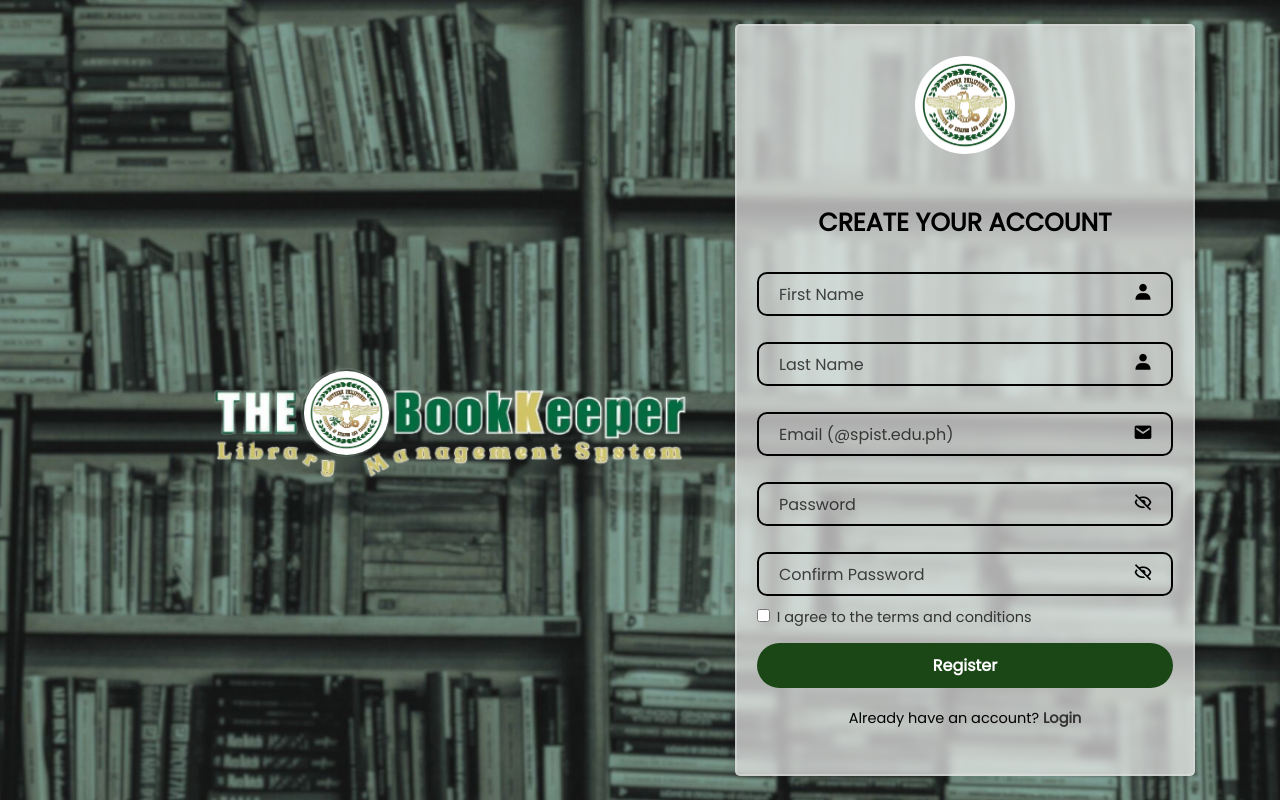
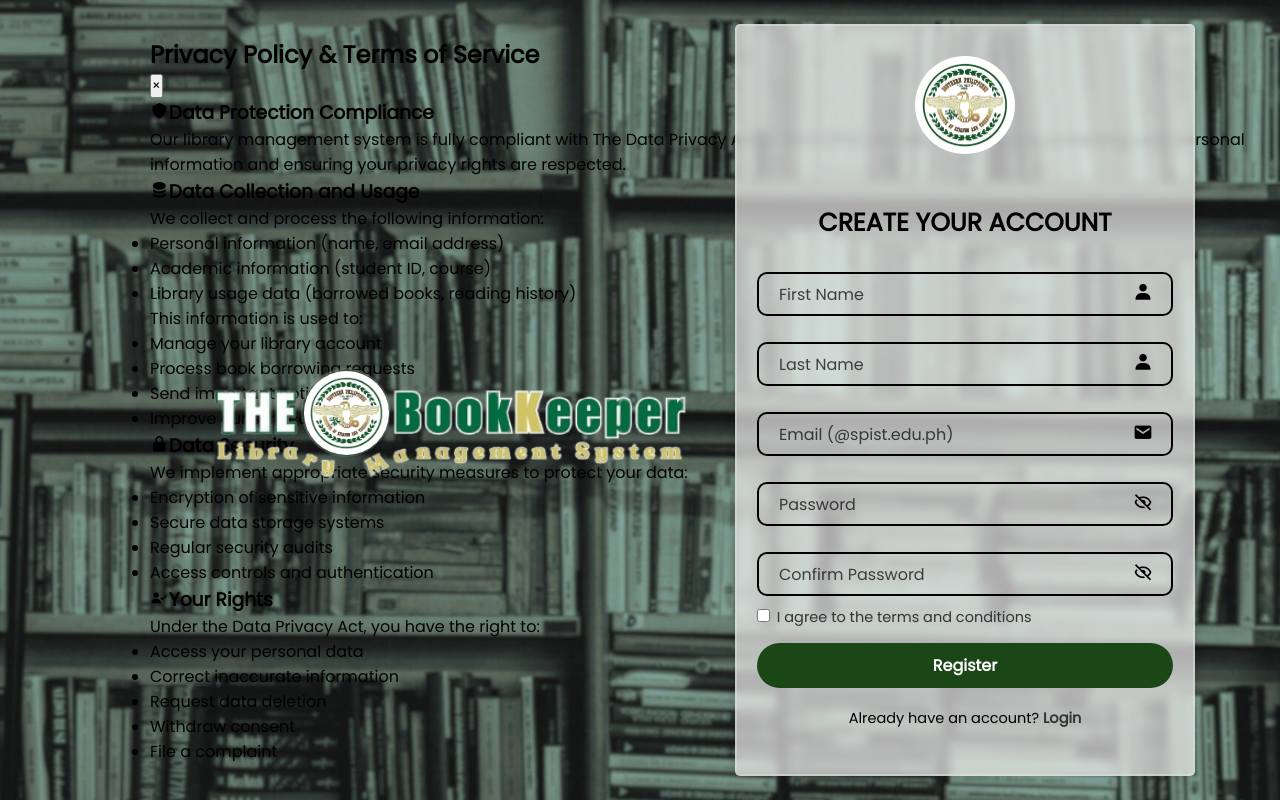
Before and after one commit to meynard02/LMS, a PHP site: page /register.php in a window 1280 px wide. Run offline with PHP 8.4, Linux system fonts and the light colour scheme; some libraries are stand-ins or nearby versions.

Commit message:
Update register.php

```diff
--- a/meysampleV5/register/register.php
+++ b/meysampleV5/register/register.php
@@ -165,7 +165,10 @@
       </div>
 
       <div class="terms">
-        <label><input type="checkbox" required> I agree to the terms and conditions</label>
+        <label>
+          <input type="checkbox" required>
+          I agree to the <span class="terms-text" id="showPrivacyPolicy">terms and conditions</span>
+        </label>
       </div>
 
       <button type="submit" class="btn">Register</button>
@@ -175,6 +178,87 @@
       </div>
     </form>
   </div>
+
+  <!-- Privacy Policy Modal -->
+  <div id="privacyModal" class="privacy-modal">
+    <div class="privacy-content">
+      <div class="privacy-header">
+        <h2>Privacy Policy & Terms of Service</h2>
+        <button class="privacy-close">&times;</button>
+      </div>
+
+      <div class="privacy-section">
+        <h3><i class='bx bxs-shield'></i>Data Protection Compliance</h3>
+        <p>Our library management system is fully compliant with The Data Privacy Act of 2012 (DPA). We are committed to protecting your personal information and ensuring your privacy rights are respected.</p>
+      </div>
+
+      <div class="privacy-section">
+        <h3><i class='bx bxs-data'></i>Data Collection and Usage</h3>
+        <p>We collect and process the following information:</p>
+        <ul>
+          <li>Personal information (name, email address)</li>
+          <li>Academic information (student ID, course)</li>
+          <li>Library usage data (borrowed books, reading history)</li>
+        </ul>
+        <p>This information is used to:</p>
+        <ul>
+          <li>Manage your library account</li>
+          <li>Process book borrowing requests</li>
+          <li>Send important notifications</li>
+          <li>Improve our services</li>
+        </ul>
+      </div>
+
+      <div class="privacy-section">
+        <h3><i class='bx bxs-lock-alt'></i>Data Security</h3>
+        <p>We implement appropriate security measures to protect your data:</p>
+        <ul>
+          <li>Encryption of sensitive information</li>
+          <li>Secure data storage systems</li>
+          <li>Regular security audits</li>
+          <li>Access controls and authentication</li>
+        </ul>
+      </div>
+
+      <div class="privacy-section">
+        <h3><i class='bx bxs-user-check'></i>Your Rights</h3>
+        <p>Under the Data Privacy Act, you have the right to:</p>
+        <ul>
+          <li>Access your personal data</li>
+          <li>Correct inaccurate information</li>
+          <li>Request data deletion</li>
+          <li>Withdraw consent</li>
+          <li>File a complaint</li>
+        </ul>
+      </div>
+
+
+    </div>
+  </div>
+
   <script src="../register/register.js"></script>
+  <script>
+    // Privacy Policy Modal Functionality
+    const privacyModal = document.getElementById('privacyModal');
+    const showPrivacyPolicy = document.getElementById('showPrivacyPolicy');
+    const privacyClose = document.querySelector('.privacy-close');
+
+    showPrivacyPolicy.addEventListener('click', () => {
+      privacyModal.style.display = 'block';
+      document.body.style.overflow = 'hidden';
+    });
+
+    privacyClose.addEventListener('click', () => {
+      privacyModal.style.display = 'none';
+      document.body.style.overflow = 'auto';
+    });
+
+    window.addEventListener('click', (e) => {
+      if (e.target === privacyModal) {
+        privacyModal.style.display = 'none';
+        document.body.style.overflow = 'auto';
+      }
+    });
+  </script>
 </body>
 </html>
```
